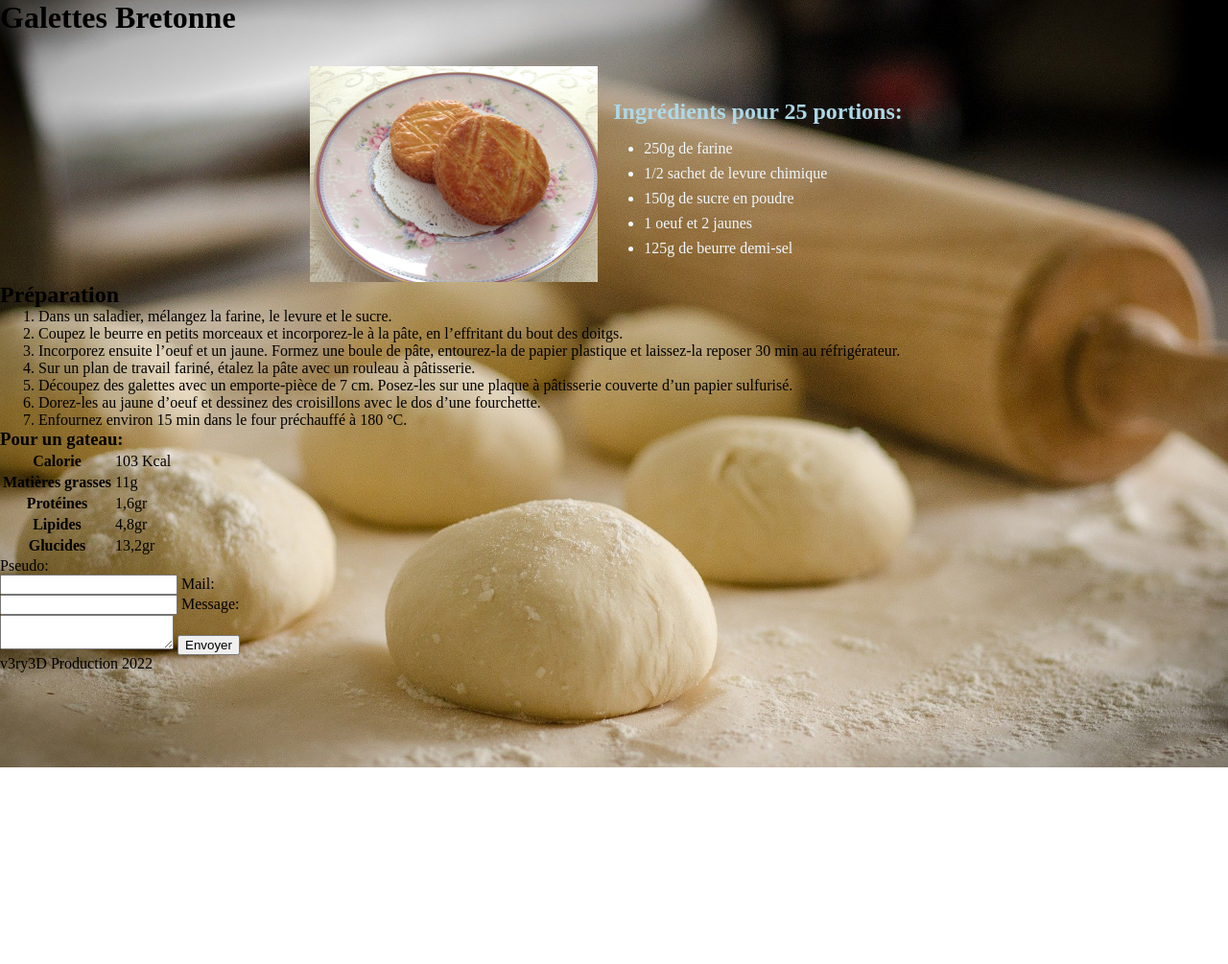
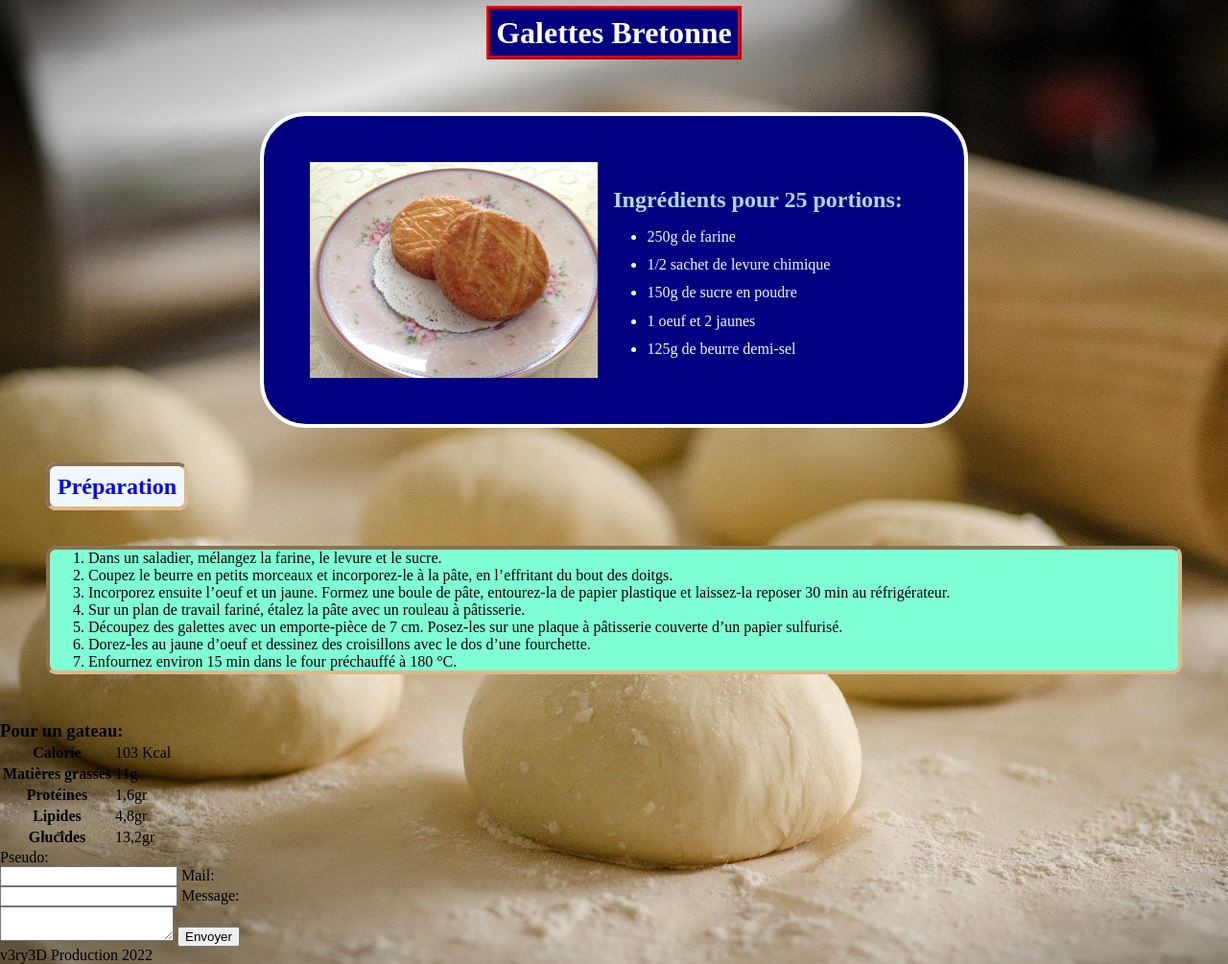
Before and after one commit to v3ry/css-challenge, a plain HTML site: page index.html in a window 1280 px wide. Shown: the whole page at 96% size. Before the commit the page ends 800 px from the top, so only its background shows below. Drawn offline with Linux system fonts and the light colour scheme.

Commit message:
Mise en forme du header et du main

```diff
--- a/index.html
+++ b/index.html
@@ -7,7 +7,7 @@
     <title>Recette de Galettes Bretonne</title>
 </head>
 <body>
-    <h1>Galettes Bretonne</h1>
+    <h1><span>Galettes Bretonne</span></h1>
     <div class="header">
         <img src="/img/cookies.jpg" width="300px">
         <div class="ingredient">
@@ -72,7 +72,7 @@
         </form>
     </div>
     <div class="footer">
-        <p>v3ry3D Production 2022</p>
+        <p><span>v3ry3D Production 2022</span></p>
     </div>
 
 </body>
--- a/style.css
+++ b/style.css
@@ -6,20 +6,63 @@ body{
     background-image: url("./img/background.jpg");
     background-repeat: no-repeat;
     background-size: cover;
+    display:flex;
+    flex-direction: column;
+    align-content: center;
+
+}
+
+h1{
+    margin: 1rem;
+    text-align: center;
+
+
+}
+h1 span{
+    color: white;
+    padding: 0.4rem;
+    background-color:navy;
+    border: 4px ridge red;
 }
 
 .header{
-    margin-top: 2rem;
-    display: flex;
-    justify-content: center;
+    width: fit-content;
+    display: inline-flex;
     align-items: center;
+    margin: 3rem auto auto auto;
+    padding: 3rem;
+    border: 4px solid white;
+    border-radius: 3rem;
+    background-color: navy;
+
 }
 .header h2{
     color:lightblue;
     margin: 1rem;
 }
+.header ul{
+
+}
 .header ul li{
     color: aliceblue;
-    margin: 0.5rem;
+    margin: 0.7rem;
+
 
 }
+.main{
+    margin: 3rem;
+}
+.main h2{
+    display: inline;
+    color: blue;
+    padding: 0.5rem;
+    background-color: aliceblue;
+    border: 4px inset burlywood;
+    border-radius: 10px;
+}
+.main ol{
+    margin: 3rem auto auto auto;
+    background-color: aquamarine;
+    border: 4px inset burlywood;
+    border-radius: 10px;
+}
```
